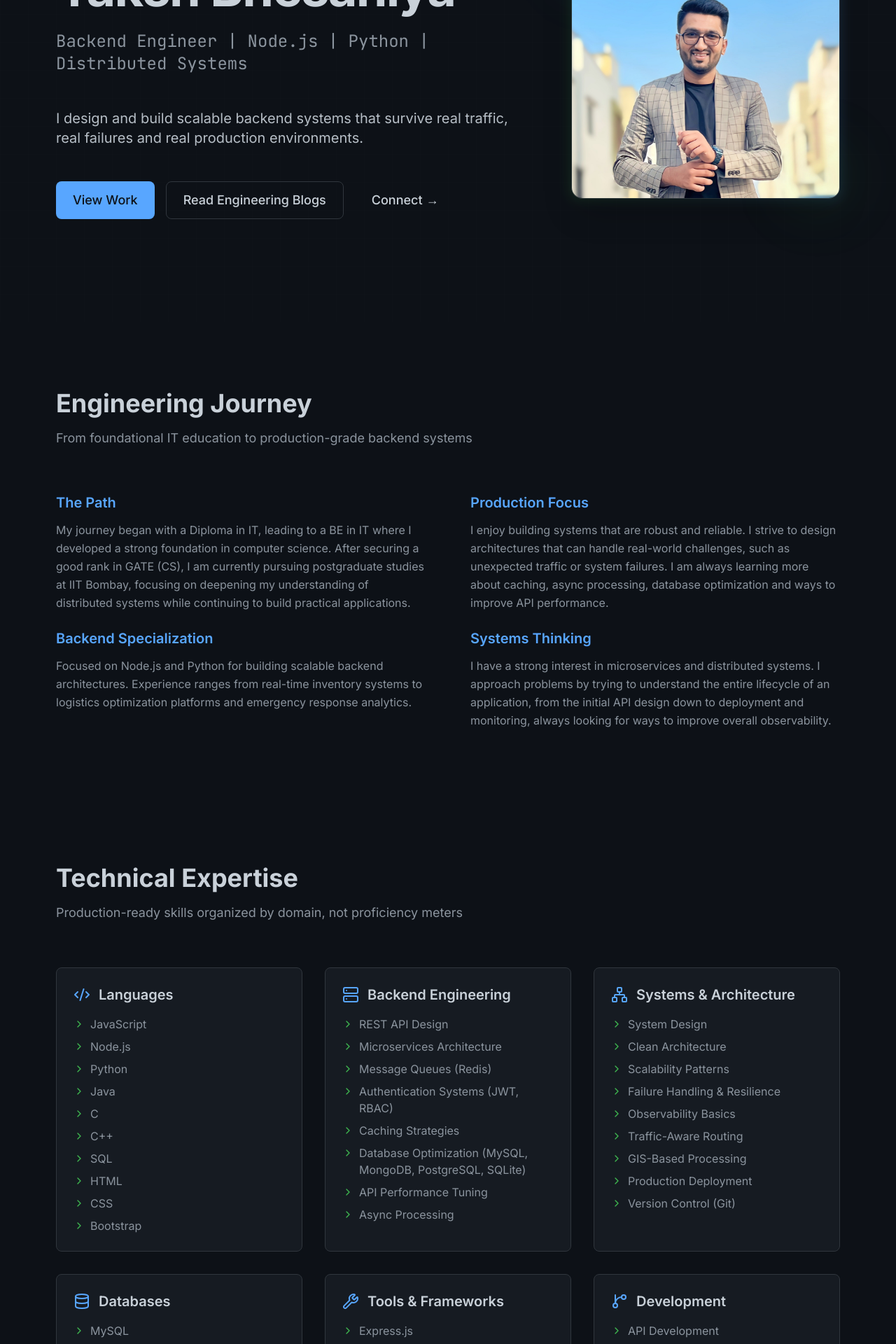
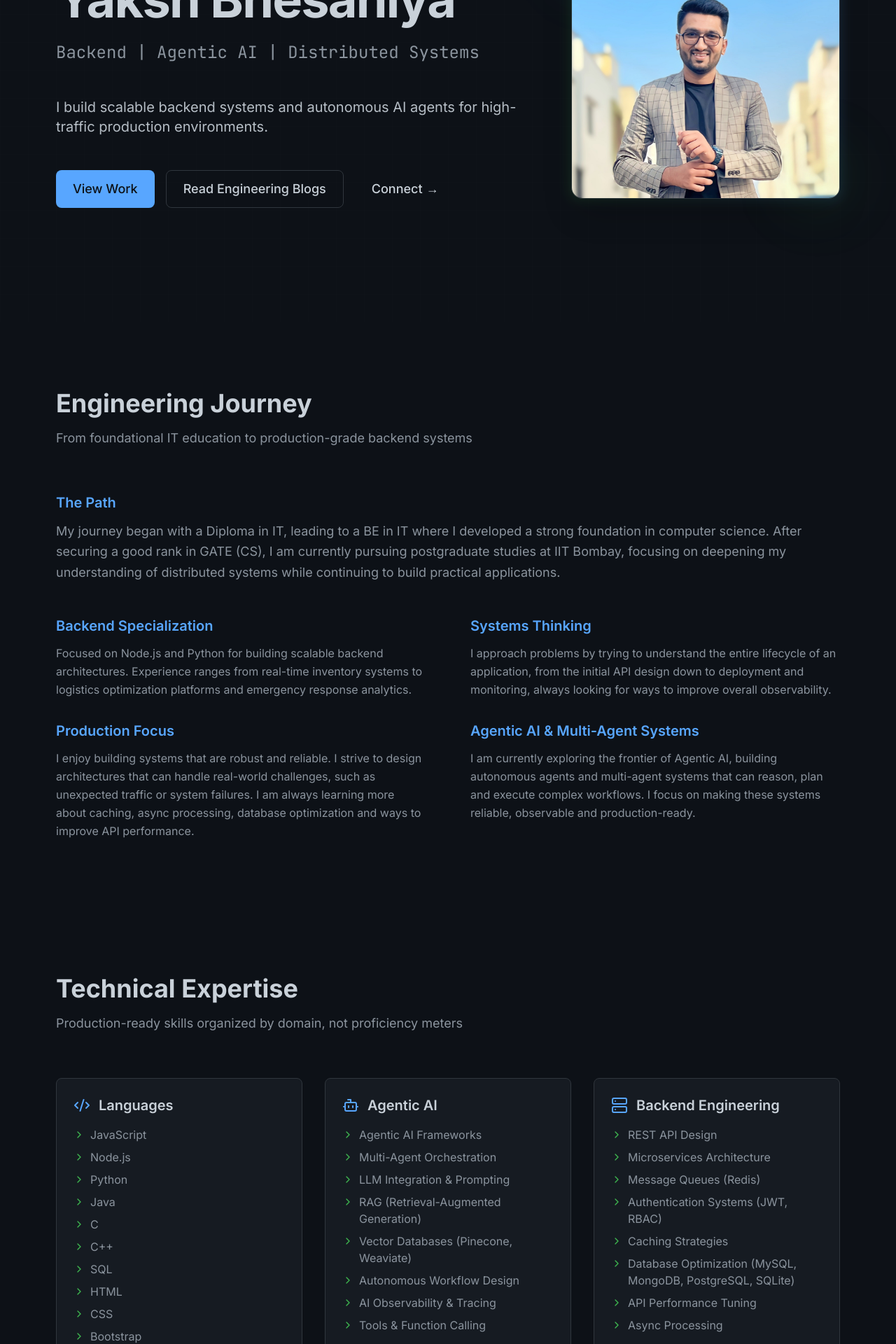
Before and after one commit to yakshbhesaniya/yaksh-bhesaniya-personal-site, a Next.js app: page / in a window 1280 px wide. Shown: the part 340-2260 px from the top of the page at 70% size. Built offline with nearby package versions, Linux system fonts and the light colour scheme; no server answers.

Commit message:
feat: initialize site layout, SEO metadata, and portfolio sections with technical expertise data

```diff
--- a/app/layout.tsx
+++ b/app/layout.tsx
@@ -97,6 +97,9 @@ export default function RootLayout({
                             ],
                             award: "GTU Gold Medalist 2021",
                             knowsAbout: [
+                                "Agentic AI",
+                                "AI Agents",
+                                "Multi-Agent Systems",
                                 "Backend Development",
                                 "Node.js",
                                 "TypeScript",
--- a/components/sections/About.tsx
+++ b/components/sections/About.tsx
@@ -7,17 +7,19 @@ export function About() {
             title="Engineering Journey"
             subtitle="From foundational IT education to production-grade backend systems"
         >
-            <div className="grid md:grid-cols-2 gap-8 lg:gap-16">
-                <div className="space-y-6 text-text-primary">
-                    <div>
+            <div className="space-y-12">
+                {/* The Path - Full Width for Narrative */}
+                <div className="max-w-6xl">
                     <h3 className="text-lg sm:text-xl font-semibold mb-3 text-accent">The Path</h3>
-                        <p className="text-text-secondary leading-relaxed">
+                    <p className="text-text-secondary leading-relaxed text-lg">
                         My journey began with a Diploma in IT, leading to a BE in IT where I developed a strong foundation in computer science.
                         After securing a good rank in GATE (CS), I am currently pursuing postgraduate studies at IIT Bombay,
                         focusing on deepening my understanding of distributed systems while continuing to build practical applications.
                     </p>
                 </div>
 
+                <div className="grid md:grid-cols-2 gap-8 lg:gap-16">
+                    <div className="space-y-8 text-text-primary">
                         <div>
                             <h3 className="text-lg sm:text-xl font-semibold mb-3 text-accent">Backend Specialization</h3>
                             <p className="text-text-secondary leading-relaxed">
@@ -26,9 +28,7 @@ export function About() {
                                 platforms and emergency response analytics.
                             </p>
                         </div>
-                </div>
 
-                <div className="space-y-6 text-text-primary">
                         <div>
                             <h3 className="text-lg sm:text-xl font-semibold mb-3 text-accent">Production Focus</h3>
                             <p className="text-text-secondary leading-relaxed">
@@ -37,14 +37,26 @@ export function About() {
                                 learning more about caching, async processing, database optimization and ways to improve API performance.
                             </p>
                         </div>
+                    </div>
 
+                    <div className="space-y-8 text-text-primary">
                         <div>
                             <h3 className="text-lg sm:text-xl font-semibold mb-3 text-accent">Systems Thinking</h3>
                             <p className="text-text-secondary leading-relaxed">
-                            I have a strong interest in microservices and distributed systems. I approach problems by
+                                I approach problems by
                                 trying to understand the entire lifecycle of an application, from the initial API design
                                 down to deployment and monitoring, always looking for ways to improve overall observability.
                             </p>
+                        </div>
+
+                        <div>
+                            <h3 className="text-lg sm:text-xl font-semibold mb-3 text-accent">Agentic AI & Multi-Agent Systems</h3>
+                            <p className="text-text-secondary leading-relaxed">
+                                I am currently exploring the frontier of Agentic AI, building autonomous agents
+                                and multi-agent systems that can reason, plan and execute complex workflows.
+                                I focus on making these systems reliable, observable and production-ready.
+                            </p>
+                        </div>
                     </div>
                 </div>
             </div>
--- a/components/sections/TechnicalExpertise.tsx
+++ b/components/sections/TechnicalExpertise.tsx
@@ -1,10 +1,11 @@
 import { Section } from "@/components/ui/Section";
 import { skillsData } from "@/data/skills";
-import { Code2, Server, Network, Database, Wrench, GitBranch, ChevronRight } from "lucide-react";
+import { Code2, Server, Network, Database, Wrench, GitBranch, ChevronRight, Bot } from "lucide-react";
 
 export function TechnicalExpertise() {
     const categories = [
         { title: "Languages", items: skillsData.languages, icon: <Code2 className="w-6 h-6 text-accent" /> },
+        { title: "Agentic AI", items: skillsData.aiAgents, icon: <Bot className="w-6 h-6 text-accent" /> },
         { title: "Backend Engineering", items: skillsData.backend, icon: <Server className="w-6 h-6 text-accent" /> },
         { title: "Systems & Architecture", items: skillsData.systems, icon: <Network className="w-6 h-6 text-accent" /> },
         { title: "Databases", items: skillsData.databases, icon: <Database className="w-6 h-6 text-accent" /> },
--- a/config/site.ts
+++ b/config/site.ts
@@ -1,15 +1,15 @@
 export const siteConfig = {
     name: "Yaksh Bhesaniya",
-    title: "Backend Engineer | Node.js | Python | Distributed Systems",
-    description: "I design and build scalable backend systems that survive real traffic, real failures and real production environments.",
+    title: "Backend Engineer | Agentic AI | Distributed Systems",
+    description: "I build scalable backend systems and autonomous AI agents for high-traffic production environments.",
     url: process.env.NEXT_PUBLIC_SITE_URL || "https://yakshbhesaniya.com",
 
     author: {
         name: "Yaksh Bhesaniya",
         email: "yakshb.iitb@gmail.com",
         role: "Backend Engineer",
-        tagline: "Backend Engineer | Node.js | Python | Distributed Systems",
-        bio: "GTU Gold Medalist specializing in scalable backend systems, microservices architecture and production-grade engineering.",
+        tagline: "Backend | Agentic AI | Distributed Systems",
+        bio: "GTU Gold Medalist specializing in scalable backend systems, autonomous AI agents, and production-grade engineering.",
     },
 
     social: {
@@ -20,6 +20,9 @@ export const siteConfig = {
     },
 
     keywords: [
+        "Agentic AI Engineer",
+        "AI Agent Developer",
+        "Multi-Agent AI Systems",
         "Backend Developer India",
         "Node.js Backend Engineer",
         "Scalable Systems Developer",
--- a/data/skills.ts
+++ b/data/skills.ts
@@ -21,6 +21,17 @@ export const skillsData = {
         "Database Optimization (MySQL, MongoDB, PostgreSQL, SQLite)",
         "API Performance Tuning",
         "Async Processing",
+    ],
+
+    aiAgents: [
+        "Agentic AI Frameworks",
+        "Multi-Agent Orchestration",
+        "LLM Integration & Prompting",
+        "RAG (Retrieval-Augmented Generation)",
+        "Vector Databases (Pinecone, Weaviate)",
+        "Autonomous Workflow Design",
+        "AI Observability & Tracing",
+        "Tools & Function Calling",
     ],
 
     systems: [
```
Lines whose indentation alone changed are shown as unchanged.
